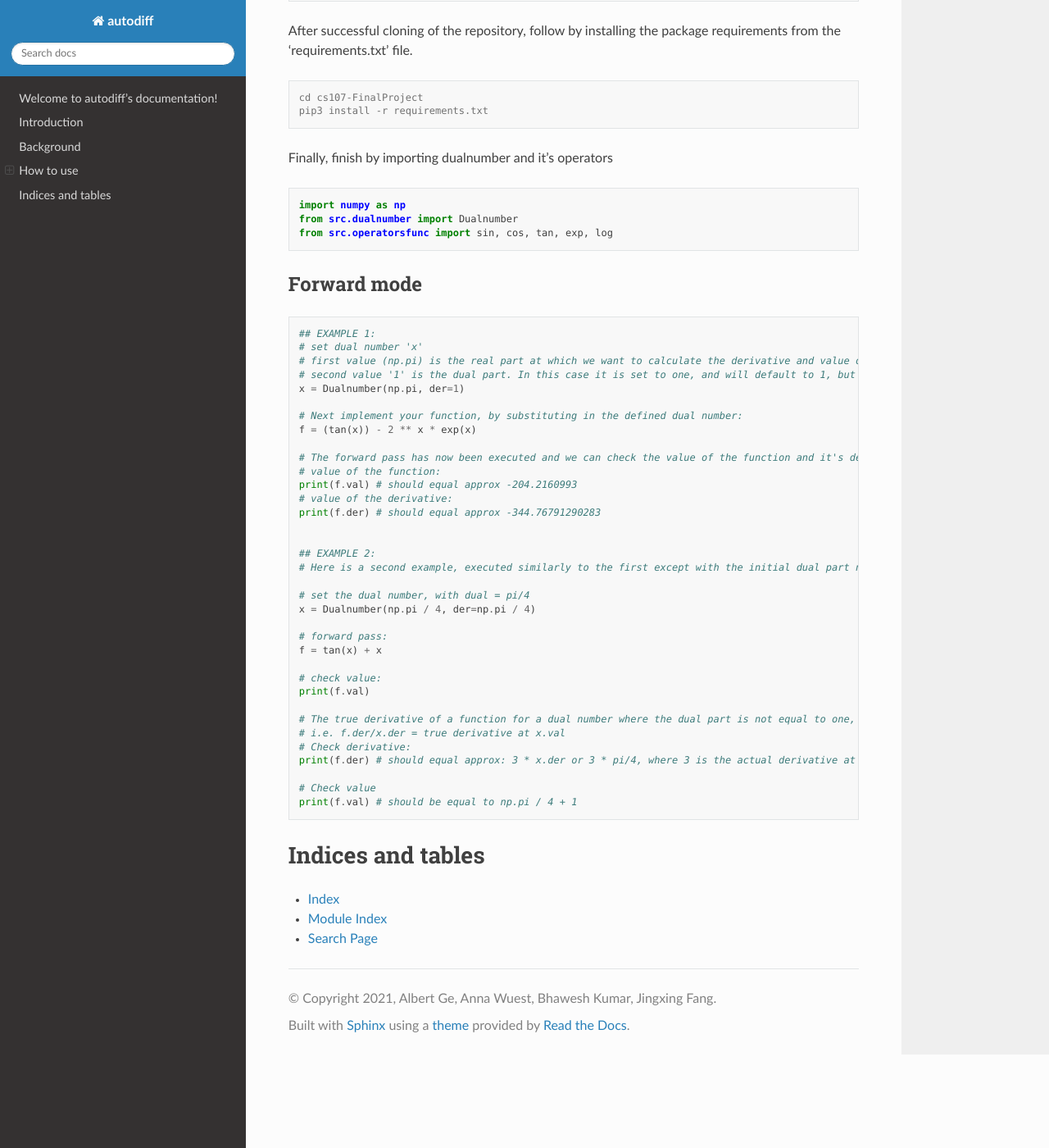
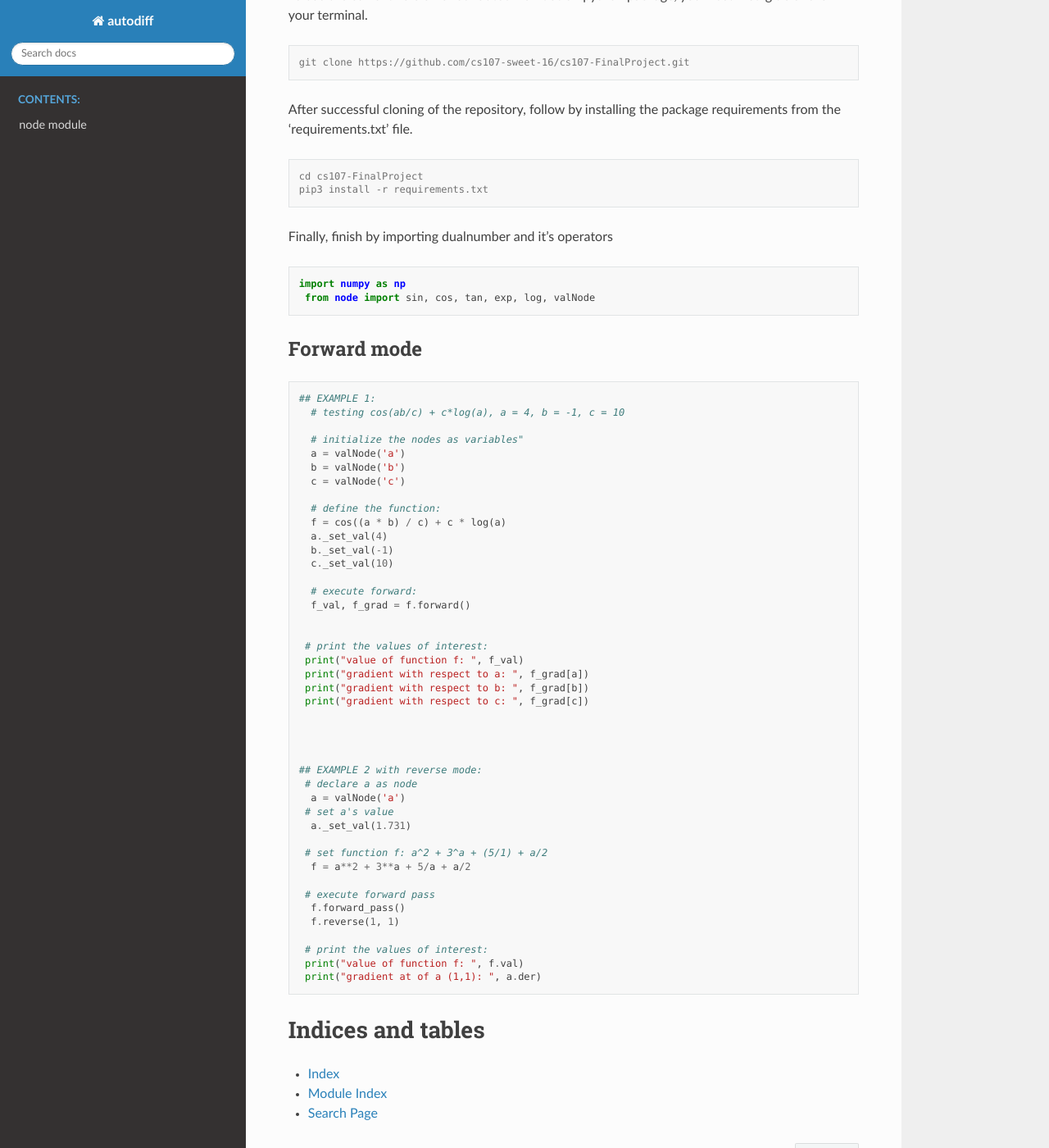
Before and after one commit to cs107-sweet-16/cs107-FinalProject, a Sphinx documentation site: the page built from docs/source/index.rst, in a window 1280 px wide and 1400 px high, scrolled down 1080 px. Shown: the whole window at 82% size. Built offline with Sphinx 7.4.7 and the Read the Docs theme 2.0.0, drawn with Linux system fonts in a browser that asks for light colours; some of the changed text lies outside the part shown.

Commit message:
updated documentation examples

```diff
--- a/docs/source/index.rst
+++ b/docs/source/index.rst
@@ -7,8 +7,9 @@ Welcome to autodiff's documentation!
 ====================================
 
 .. toctree::
-   :maxdepth:
+   :maxdepth: 2
    :caption: Contents:
+
    node
 
 
@@ -72,8 +73,7 @@ Finally, finish by importing dualnumber and it's operators
 .. code-block:: Python
 
   import numpy as np
-  from src.dualnumber import Dualnumber
-  from src.operatorsfunc import sin, cos, tan, exp, log
+   from node import sin, cos, tan, exp, log, valNode
 
 Forward mode
 ------------
@@ -81,42 +81,48 @@ Forward mode
 .. code-block:: Python
 
   ## EXAMPLE 1:
-  # set dual number 'x'
-  # first value (np.pi) is the real part at which we want to calculate the derivative and value of the function
-  # second value '1' is the dual part. In this case it is set to one, and will default to 1, but there is an option to change it.
-  x = Dualnumber(np.pi, der=1)
+    # testing cos(ab/c) + c*log(a), a = 4, b = -1, c = 10
 
-  # Next implement your function, by substituting in the defined dual number:
-  f = (tan(x)) - 2 ** x * exp(x)
+    # initialize the nodes as variables"
+    a = valNode('a')
+    b = valNode('b')
+    c = valNode('c')
 
-  # The forward pass has now been executed and we can check the value of the function and it's derivative:
-  # value of the function:
-  print(f.val) # should equal approx -204.2160993
-  # value of the derivative:
-  print(f.der) # should equal approx -344.76791290283
+    # define the function:
+    f = cos((a * b) / c) + c * log(a)
+    a._set_val(4)
+    b._set_val(-1)
+    c._set_val(10)
+
+    # execute forward:
+    f_val, f_grad = f.forward()
 
 
-  ## EXAMPLE 2:
-  # Here is a second example, executed similarly to the first except with the initial dual part not equal to 1
-
-  # set the dual number, with dual = pi/4
-  x = Dualnumber(np.pi / 4, der=np.pi / 4)
-
-  # forward pass:
-  f = tan(x) + x
-
-  # check value:
-  print(f.val)
-
-  # The true derivative of a function for a dual number where the dual part is not equal to one, must be divided by the initial dual part.
-  # i.e. f.der/x.der = true derivative at x.val
-  # Check derivative:
-  print(f.der) # should equal approx: 3 * x.der or 3 * pi/4, where 3 is the actual derivative at x.val=np.pi/4
-
-  # Check value
-  print(f.val) # should be equal to np.pi / 4 + 1
+   # print the values of interest:
+   print("value of function f: ", f_val)
+   print("gradient with respect to a: ", f_grad[a])
+   print("gradient with respect to b: ", f_grad[b])
+   print("gradient with respect to c: ", f_grad[c])
 
 
+
+
+  ## EXAMPLE 2 with reverse mode:
+   # declare a as node
+    a = valNode('a')
+   # set a's value
+    a._set_val(1.731)
+
+   # set function f: a^2 + 3^a + (5/1) + a/2
+    f = a**2 + 3**a + 5/a + a/2
+
+   # execute forward pass
+    f.forward_pass()
+    f.reverse(1, 1)
+
+   # print the values of interest:
+   print("value of function f: ", f.val)
+   print("gradient at of a (1,1): ", a.der)
 
 Indices and tables
 ==================
```
